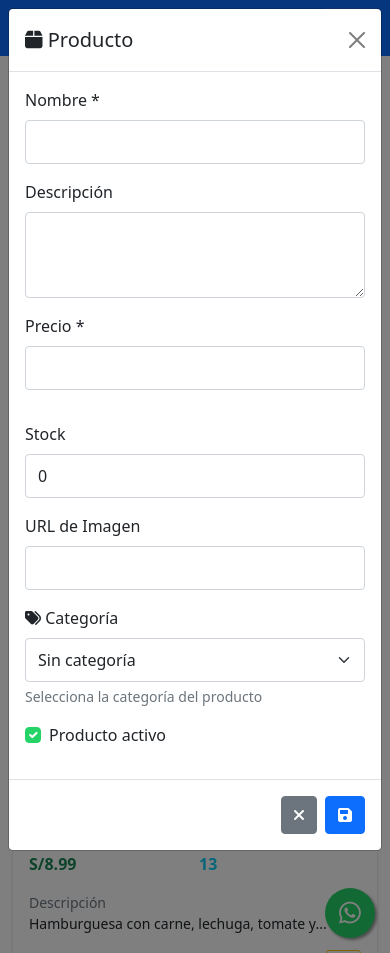
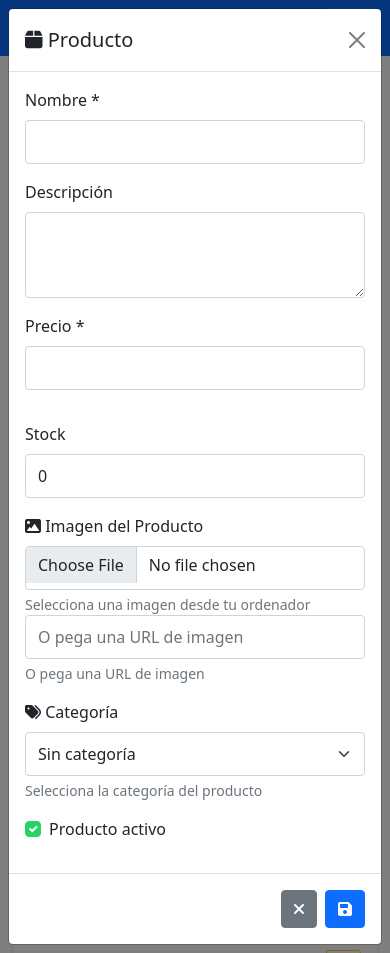
Before and after one commit to bastos9601/Tienda-, a Flask app: page /admin in a window 390 px wide, after a click on "Nuevo". Run offline with Flask 3, Linux system fonts and the light colour scheme; a user stored in the database is signed in; some libraries are stand-ins or nearby versions.

Commit message:
agregado para subir a clonary las imagenes

```diff
--- a/app.py
+++ b/app.py
@@ -8,6 +8,11 @@ import os
 from dotenv import load_dotenv
 import requests
 import json
+import cloudinary
+import cloudinary.uploader
+from werkzeug.utils import secure_filename
+import uuid
+from datetime import datetime
 
 # Cargar variables de entorno
 load_dotenv()
@@ -207,6 +212,18 @@ WHATSAPP_TOKEN = os.environ.get('WHATSAPP_TOKEN')
 WHATSAPP_PHONE_ID = os.environ.get('WHATSAPP_PHONE_ID')
 WHATSAPP_RECIPIENT = os.environ.get('WHATSAPP_RECIPIENT')  # Tu número de WhatsApp
 
+# Configuración de Cloudinary
+CLOUDINARY_CLOUD_NAME = os.environ.get('CLOUDINARY_CLOUD_NAME')
+CLOUDINARY_API_KEY = os.environ.get('CLOUDINARY_API_KEY')
+CLOUDINARY_API_SECRET = os.environ.get('CLOUDINARY_API_SECRET')
+
+# Configurar Cloudinary
+cloudinary.config(
+    cloud_name=CLOUDINARY_CLOUD_NAME,
+    api_key=CLOUDINARY_API_KEY,
+    api_secret=CLOUDINARY_API_SECRET
+)
+
 def enviar_whatsapp(mensaje):
     """Envía un mensaje por WhatsApp usando la API de Twilio"""
     if not WHATSAPP_TOKEN or not WHATSAPP_PHONE_ID or not WHATSAPP_RECIPIENT:
@@ -274,6 +291,90 @@ def enviar_whatsapp_cliente(numero_cliente, mensaje):
             return False
     except Exception as e:
         print(f"❌ Error al enviar WhatsApp a cliente: {str(e)}")
+        return False
+
+def subir_imagen_cloudinary(archivo, nombre_producto=''):
+    """Sube una imagen a Cloudinary y devuelve la URL pública"""
+    if not CLOUDINARY_CLOUD_NAME or not CLOUDINARY_API_KEY or not CLOUDINARY_API_SECRET:
+        print("⚠️ Configuración de Cloudinary no encontrada")
+        return None
+
+    print(f"🔧 DEBUG: Intentando subir imagen '{archivo.filename}' para producto '{nombre_producto}'")
+
+    try:
+        # Validar que el archivo sea una imagen
+        if not archivo or not archivo.filename:
+            return None
+
+        # Obtener extensión del archivo
+        extension = os.path.splitext(archivo.filename)[1].lower()
+        extensiones_permitidas = ['.jpg', '.jpeg', '.png', '.gif', '.webp']
+
+        if extension not in extensiones_permitidas:
+            print(f"❌ Extensión no permitida: {extension}")
+            return None
+
+        # Generar nombre único para el archivo
+        timestamp = datetime.now().strftime('%Y%m%d_%H%M%S')
+        nombre_seguro = secure_filename(nombre_producto.replace(' ', '_')) if nombre_producto else 'producto'
+        public_id = f"tienda_productos/{nombre_seguro}_{timestamp}_{uuid.uuid4().hex[:8]}"
+
+        # Subir a Cloudinary
+        result = cloudinary.uploader.upload(
+            archivo,
+            public_id=public_id,
+            folder="tienda_productos",
+            resource_type="image",
+            transformation=[
+                {"width": 800, "height": 600, "crop": "limit"},
+                {"quality": "auto"},
+                {"format": "auto"}
+            ]
+        )
+
+        url_publica = result['secure_url']
+        print(f"✅ Imagen subida exitosamente a Cloudinary: {url_publica}")
+        return url_publica
+
+    except Exception as e:
+        print(f"❌ Error al subir imagen a Cloudinary: {str(e)}")
+        return None
+
+def eliminar_imagen_cloudinary(url_imagen):
+    """Elimina una imagen de Cloudinary basándose en su URL"""
+    if not CLOUDINARY_CLOUD_NAME or not url_imagen:
+        return False
+
+    try:
+        # Extraer el public_id de la URL de Cloudinary
+        if 'cloudinary.com' not in url_imagen:
+            return False
+
+        # Extraer public_id de la URL
+        # Formato: https://res.cloudinary.com/cloud_name/image/upload/v1234567890/folder/filename.jpg
+        parts = url_imagen.split('/')
+        if len(parts) < 8:
+            return False
+
+        # Buscar el public_id después de 'upload/'
+        upload_index = parts.index('upload')
+        if upload_index + 2 >= len(parts):
+            return False
+
+        public_id = '/'.join(parts[upload_index + 2:]).split('.')[0]  # Remover extensión
+
+        # Eliminar imagen de Cloudinary
+        result = cloudinary.uploader.destroy(public_id)
+
+        if result.get('result') == 'ok':
+            print(f"✅ Imagen eliminada de Cloudinary: {public_id}")
+            return True
+        else:
+            print(f"⚠️ No se pudo eliminar imagen de Cloudinary: {result}")
+            return False
+
+    except Exception as e:
+        print(f"❌ Error al eliminar imagen de Cloudinary: {str(e)}")
         return False
 
 # Rutas de autenticación
@@ -469,16 +570,36 @@ def get_pedido(pedido_id):
 @login_required
 def crear_producto():
     try:
-        data = request.json
+        # Verificar si es una petición con archivo (multipart/form-data)
+        if request.files:
+            # Manejar subida de imagen
+            imagen_url = ''
+            if 'imagen' in request.files and request.files['imagen'].filename:
+                archivo = request.files['imagen']
+                nombre_producto = request.form.get('nombre', '')
+                imagen_url = subir_imagen_cloudinary(archivo, nombre_producto) or ''
 
-        producto = Producto(
-            nombre=data['nombre'],
-            descripcion=data.get('descripcion', ''),
-            precio=float(data['precio']),
-            imagen=data.get('imagen', ''),
-            stock=int(data.get('stock', 0)),
-            categoria_id=data.get('categoria_id') if data.get('categoria_id') else None
-        )
+            # Crear producto con datos del formulario
+            producto = Producto(
+                nombre=request.form.get('nombre', ''),
+                descripcion=request.form.get('descripcion', ''),
+                precio=float(request.form.get('precio', 0)),
+                imagen=imagen_url,
+                stock=int(request.form.get('stock', 0)),
+                categoria_id=request.form.get('categoria_id') if request.form.get('categoria_id') else None
+            )
+        else:
+            # Manejar petición JSON (sin archivo)
+            data = request.json
+
+            producto = Producto(
+                nombre=data['nombre'],
+                descripcion=data.get('descripcion', ''),
+                precio=float(data['precio']),
+                imagen=data.get('imagen', ''),
+                stock=int(data.get('stock', 0)),
+                categoria_id=data.get('categoria_id') if data.get('categoria_id') else None
+            )
 
         db.session.add(producto)
         db.session.commit()
@@ -500,24 +621,56 @@ def crear_producto():
 @login_required
 def editar_producto(producto_id):
     try:
-        data = request.json
         producto = Producto.query.get_or_404(producto_id)
+        imagen_anterior = producto.imagen  # Guardar URL de imagen anterior
 
-        # Solo actualizar los campos que se envían
-        if 'nombre' in data:
-            producto.nombre = data['nombre']
-        if 'descripcion' in data:
-            producto.descripcion = data.get('descripcion', '')
-        if 'precio' in data:
-            producto.precio = float(data['precio'])
-        if 'imagen' in data:
-            producto.imagen = data.get('imagen', '')
-        if 'stock' in data:
-            producto.stock = int(data.get('stock', 0))
-        if 'activo' in data:
-            producto.activo = bool(data.get('activo', True))
-        if 'categoria_id' in data:
-            producto.categoria_id = data.get('categoria_id') if data.get('categoria_id') else None
+        # Verificar si es una petición con archivo (multipart/form-data)
+        if request.files:
+            # Manejar subida de nueva imagen
+            if 'imagen' in request.files and request.files['imagen'].filename:
+                archivo = request.files['imagen']
+                nombre_producto = request.form.get('nombre', producto.nombre)
+                nueva_imagen_url = subir_imagen_cloudinary(archivo, nombre_producto)
+
+                if nueva_imagen_url:
+                    # Eliminar imagen anterior de Cloudinary si existe
+                    if imagen_anterior and 'cloudinary.com' in imagen_anterior:
+                        eliminar_imagen_cloudinary(imagen_anterior)
+
+                    producto.imagen = nueva_imagen_url
+
+            # Actualizar otros campos del formulario
+            if request.form.get('nombre'):
+                producto.nombre = request.form.get('nombre')
+            if 'descripcion' in request.form:
+                producto.descripcion = request.form.get('descripcion', '')
+            if request.form.get('precio'):
+                producto.precio = float(request.form.get('precio'))
+            if request.form.get('stock'):
+                producto.stock = int(request.form.get('stock', 0))
+            if 'activo' in request.form:
+                producto.activo = bool(request.form.get('activo', True))
+            if 'categoria_id' in request.form:
+                producto.categoria_id = request.form.get('categoria_id') if request.form.get('categoria_id') else None
+        else:
+            # Manejar petición JSON (sin archivo)
+            data = request.json
+
+            # Solo actualizar los campos que se envían
+            if 'nombre' in data:
+                producto.nombre = data['nombre']
+            if 'descripcion' in data:
+                producto.descripcion = data.get('descripcion', '')
+            if 'precio' in data:
+                producto.precio = float(data['precio'])
+            if 'imagen' in data:
+                producto.imagen = data.get('imagen', '')
+            if 'stock' in data:
+                producto.stock = int(data.get('stock', 0))
+            if 'activo' in data:
+                producto.activo = bool(data.get('activo', True))
+            if 'categoria_id' in data:
+                producto.categoria_id = data.get('categoria_id') if data.get('categoria_id') else None
 
         db.session.commit()
 
@@ -538,6 +691,7 @@ def editar_producto(producto_id):
 def eliminar_producto(producto_id):
     try:
         producto = Producto.query.get_or_404(producto_id)
+        imagen_url = producto.imagen  # Guardar URL de imagen para eliminarla
 
         # Verificar si el producto tiene pedidos asociados
         pedidos_con_producto = PedidoItem.query.filter_by(producto_id=producto_id).count()
@@ -554,6 +708,11 @@ def eliminar_producto(producto_id):
             # Si no tiene pedidos, eliminar completamente
             db.session.delete(producto)
             db.session.commit()
+
+            # Eliminar imagen de Cloudinary si existe
+            if imagen_url and 'cloudinary.com' in imagen_url:
+                eliminar_imagen_cloudinary(imagen_url)
+
             return jsonify({
                 'success': True,
                 'mensaje': 'Producto eliminado exitosamente'
@@ -561,6 +720,54 @@ def eliminar_producto(producto_id):
 
     except Exception as e:
         db.session.rollback()
+        return jsonify({
+            'success': False,
+            'error': str(e)
+        }), 500
+
+@app.route('/api/upload-image', methods=['POST'])
+@login_required
+def subir_imagen():
+    """Sube una imagen a Cloudinary y devuelve la URL"""
+    try:
+        print("🔧 DEBUG: Ruta /api/upload-image llamada")
+        print(f"🔧 DEBUG: Archivos recibidos: {list(request.files.keys())}")
+        print(f"🔧 DEBUG: Cloudinary configurado: {bool(CLOUDINARY_CLOUD_NAME and CLOUDINARY_API_KEY and CLOUDINARY_API_SECRET)}")
+
+        # Verificar que se haya enviado un archivo
+        if 'imagen' not in request.files:
+            print("❌ DEBUG: No se encontró el campo 'imagen' en request.files")
+            return jsonify({
+                'success': False,
+                'error': 'No se ha enviado ningún archivo'
+            }), 400
+
+        archivo = request.files['imagen']
+        nombre_producto = request.form.get('nombre_producto', '')
+
+        # Verificar que el archivo no esté vacío
+        if archivo.filename == '':
+            return jsonify({
+                'success': False,
+                'error': 'No se ha seleccionado ningún archivo'
+            }), 400
+
+        # Subir imagen a Cloudinary
+        url_imagen = subir_imagen_cloudinary(archivo, nombre_producto)
+
+        if url_imagen:
+            return jsonify({
+                'success': True,
+                'url_imagen': url_imagen,
+                'mensaje': 'Imagen subida exitosamente'
+            })
+        else:
+            return jsonify({
+                'success': False,
+                'error': 'Error al subir la imagen'
+            }), 500
+
+    except Exception as e:
         return jsonify({
             'success': False,
             'error': str(e)
--- a/requirements.txt
+++ b/requirements.txt
@@ -10,3 +10,4 @@ Pillow==10.4.0
 psycopg2-binary==2.9.7
 gunicorn==21.2.0
 SQLAlchemy==2.0.23
+cloudinary==1.44.1
--- a/templates/admin.html
+++ b/templates/admin.html
@@ -684,8 +684,22 @@
                         </div>
                     </div>
                     <div class="mb-3">
-                        <label for="producto_imagen" class="form-label">URL de Imagen</label>
-                        <input type="url" class="form-control" id="producto_imagen">
+                        <label for="producto_imagen" class="form-label">
+                            <i class="fas fa-image"></i> Imagen del Producto
+                        </label>
+                        <div class="row">
+                            <div class="col-md-6">
+                                <input type="file" class="form-control" id="producto_imagen_file" accept="image/*" onchange="previewImage(this)">
+                                <div class="form-text">Selecciona una imagen desde tu ordenador</div>
+                            </div>
+                            <div class="col-md-6">
+                                <input type="url" class="form-control" id="producto_imagen" placeholder="O pega una URL de imagen">
+                                <div class="form-text">O pega una URL de imagen</div>
+                            </div>
+                        </div>
+                        <div id="imagen_preview" class="mt-2" style="display: none;">
+                            <img id="preview_img" src="" alt="Vista previa" class="img-thumbnail" style="max-width: 200px; max-height: 200px;">
+                        </div>
                     </div>
                     <div class="mb-3">
                         <label for="producto_categoria" class="form-label">
@@ -1006,24 +1020,63 @@
             return;
         }
 
-        const productoData = {
-            nombre: nombre,
-            descripcion: document.getElementById('producto_descripcion').value.trim(),
-            precio: precio,
-            stock: stock,
-            imagen: document.getElementById('producto_imagen').value.trim(),
-            activo: document.getElementById('producto_activo').checked,
-            categoria_id: document.getElementById('producto_categoria').value || null
-        };
-
-        const url = productoId ? `/api/producto/${productoId}` : '/api/producto';
-        const method = productoId ? 'PUT' : 'POST';
+        // Verificar si hay un archivo de imagen seleccionado
+        const archivoImagen = document.getElementById('producto_imagen_file').files[0];
+        const urlImagen = document.getElementById('producto_imagen').value.trim();
 
         // Mostrar indicador de carga
         const btn = document.getElementById('guardarProductoBtn');
         const originalText = btn.innerHTML;
         btn.innerHTML = '<i class="fas fa-spinner fa-spin"></i> Guardando...';
         btn.disabled = true;
+
+        // Si hay archivo de imagen, subirlo primero
+        if (archivoImagen) {
+            subirImagenYGuardarProducto(archivoImagen, nombre, productoId);
+        } else {
+            // Si no hay archivo, guardar directamente con URL
+            guardarProductoConURL(urlImagen, productoId);
+        }
+    });
+
+    function subirImagenYGuardarProducto(archivo, nombreProducto, productoId) {
+        const formData = new FormData();
+        formData.append('imagen', archivo);
+        formData.append('nombre_producto', nombreProducto);
+
+        fetch('/api/upload-image', {
+            method: 'POST',
+            body: formData
+        })
+        .then(response => response.json())
+        .then(data => {
+            if (data.success) {
+                // Imagen subida exitosamente, ahora guardar el producto
+                guardarProductoConURL(data.url_imagen, productoId);
+            } else {
+                throw new Error(data.error || 'Error al subir la imagen');
+            }
+        })
+        .catch(error => {
+            console.error('Error al subir imagen:', error);
+            alert('Error al subir la imagen: ' + error.message);
+            resetearBotonGuardar();
+        });
+    }
+
+    function guardarProductoConURL(urlImagen, productoId) {
+        const productoData = {
+            nombre: document.getElementById('producto_nombre').value.trim(),
+            descripcion: document.getElementById('producto_descripcion').value.trim(),
+            precio: parseFloat(document.getElementById('producto_precio').value),
+            stock: parseInt(document.getElementById('producto_stock').value),
+            imagen: urlImagen,
+            activo: document.getElementById('producto_activo').checked,
+            categoria_id: document.getElementById('producto_categoria').value || null
+        };
+
+        const url = productoId ? `/api/producto/${productoId}` : '/api/producto';
+        const method = productoId ? 'PUT' : 'POST';
 
         fetch(url, {
             method: method,
@@ -1052,10 +1105,28 @@
         .catch(error => {
             console.error('Error:', error);
             alert('Error al guardar el producto');
-            btn.innerHTML = originalText;
-            btn.disabled = false;
+            resetearBotonGuardar();
         });
-    });
+    }
+
+    function resetearBotonGuardar() {
+        const btn = document.getElementById('guardarProductoBtn');
+        btn.innerHTML = '<i class="fas fa-save"></i> <span class="d-none d-sm-inline ms-1">Guardar</span>';
+        btn.disabled = false;
+    }
+
+    function previewImage(input) {
+        if (input.files && input.files[0]) {
+            const reader = new FileReader();
+            reader.onload = function(e) {
+                const preview = document.getElementById('imagen_preview');
+                const img = document.getElementById('preview_img');
+                img.src = e.target.result;
+                preview.style.display = 'block';
+            };
+            reader.readAsDataURL(input.files[0]);
+        }
+    }
 
     function editarProducto(id, nombre, descripcion, precio, stock, imagen, activo, categoria_id) {
         console.log('Editando producto ID:', id);
@@ -1075,6 +1146,17 @@
         document.getElementById('producto_stock').value = stock || '';
         document.getElementById('producto_imagen').value = imagen || '';
         document.getElementById('producto_activo').checked = activo === 'true' || activo === true;
+
+        // Limpiar archivo de imagen y mostrar vista previa si hay URL
+        document.getElementById('producto_imagen_file').value = '';
+        if (imagen) {
+            const preview = document.getElementById('imagen_preview');
+            const img = document.getElementById('preview_img');
+            img.src = imagen;
+            preview.style.display = 'block';
+        } else {
+            document.getElementById('imagen_preview').style.display = 'none';
+        }
 
         // Establecer la categoría seleccionada
         const categoriaSelect = document.getElementById('producto_categoria');
@@ -1525,6 +1607,10 @@
         document.getElementById('producto_id').value = '';
         document.getElementById('producto_activo').checked = true; // Por defecto activo
 
+        // Limpiar vista previa de imagen
+        document.getElementById('imagen_preview').style.display = 'none';
+        document.getElementById('preview_img').src = '';
+
         // Restaurar texto del botón
         document.getElementById('guardarProductoBtn').innerHTML = '<i class="fas fa-save"></i> Guardar';
     });
```
Also changed, not shown: env_example.txt (+10 -0 lines).
